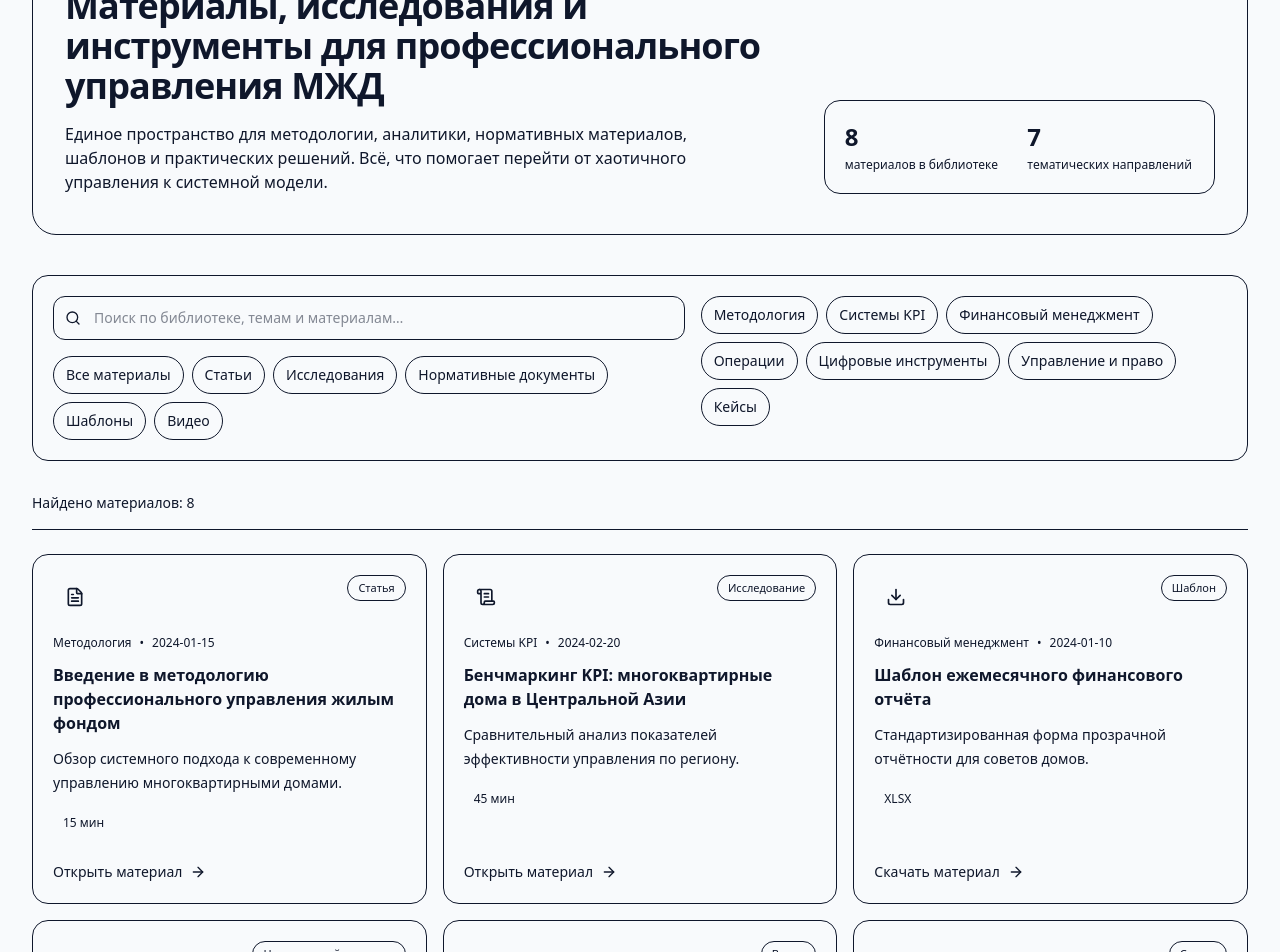
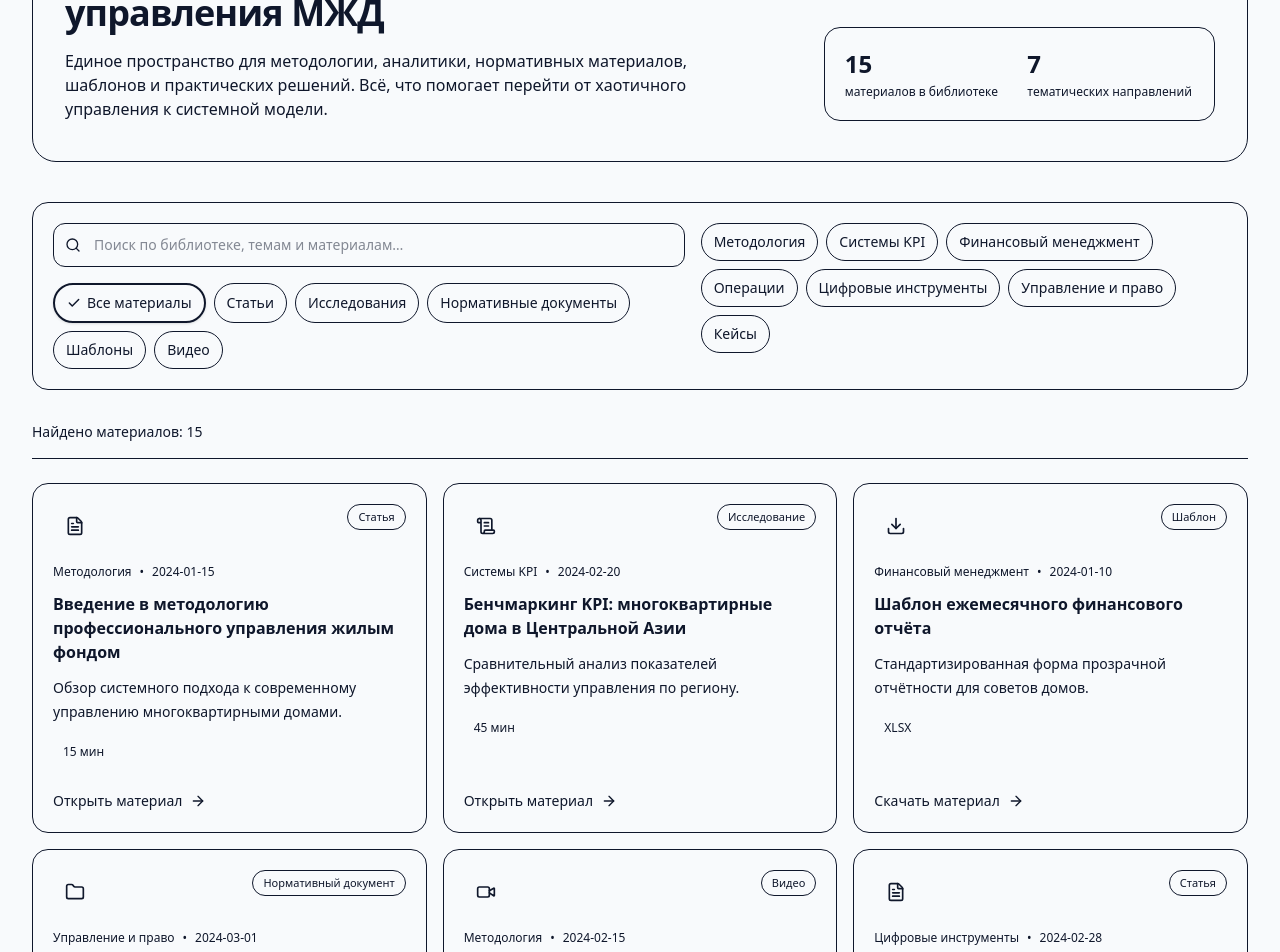
Before and after one commit to zairziyamdun/-akyl-, a Next.js app in the folder frontend/: page /library in a window 1280 px wide. Shown: the part 1520-2472 px from the top of the page. Built offline with nearby package versions, Linux system fonts and the light colour scheme.

Commit message:
standardize container width and horizontal spacing

```diff
--- a/frontend/app/library/page.tsx
+++ b/frontend/app/library/page.tsx
@@ -5,12 +5,10 @@ import { LibraryMain } from "@/components/sections/library/LibraryMain";
 
 export default function LibraryPage() {
   return (
-    <div className="min-h-screen bg-background">
-      <main className="pt-[73px]">
+    <div>
         <LibraryHero />
         <LibraryFeaturedBook />
         <LibraryMain />
-      </main>
     </div>
   );
 }
--- a/frontend/components/sections/library/LibraryMain.tsx
+++ b/frontend/components/sections/library/LibraryMain.tsx
@@ -4,6 +4,7 @@ import { useMemo, useState } from "react";
 import {
   ArrowRight,
   BookOpen,
+  Check,
   Download,
   FileText,
   Folder,
@@ -21,6 +22,15 @@ import {
   typeLabelsRu,
   type LibraryItemType,
 } from "./libraryContent";
+
+const filterChipBase =
+  "inline-flex items-center gap-1.5 rounded-full px-3 py-2 text-sm font-medium transition-[color,background-color,border-color,box-shadow] duration-200";
+
+const filterChipActive =
+  "border-2 border-foreground/80 bg-foreground text-background shadow-sm";
+
+const filterChipInactive =
+  "border border-border bg-background text-muted-foreground hover:border-muted-foreground/30 hover:bg-muted hover:text-foreground";
 
 function getTypeIcon(type: LibraryItemType) {
   switch (type) {
@@ -127,13 +137,18 @@ export function LibraryMain() {
                     <button
                       key={type.id}
                       type="button"
+                      aria-pressed={isActive}
                       onClick={() => setActiveType(type.id)}
-                      className={`rounded-full border px-3 py-2 text-sm transition ${
-                        isActive
-                          ? "border-foreground/15 bg-foreground/10 text-foreground"
-                          : "border-border bg-background text-muted-foreground hover:bg-muted hover:text-foreground"
+                      className={`${filterChipBase} ${
+                        isActive ? filterChipActive : filterChipInactive
                       }`}
                     >
+                      {isActive ? (
+                        <Check
+                          className="size-3.5 shrink-0 stroke-[2.5]"
+                          aria-hidden
+                        />
+                      ) : null}
                       {type.name}
                     </button>
                   );
@@ -150,15 +165,20 @@ export function LibraryMain() {
                     <button
                       key={topic.name}
                       type="button"
+                      aria-pressed={isActive}
                       onClick={() =>
                         setActiveTopic(isActive ? null : topic.name)
                       }
-                      className={`rounded-full border px-3 py-2 text-sm transition ${
-                        isActive
-                          ? "border-foreground/15 bg-foreground/10 text-foreground"
-                          : "border-border bg-background text-muted-foreground hover:bg-muted hover:text-foreground"
+                      className={`${filterChipBase} ${
+                        isActive ? filterChipActive : filterChipInactive
                       }`}
                     >
+                      {isActive ? (
+                        <Check
+                          className="size-3.5 shrink-0 stroke-[2.5]"
+                          aria-hidden
+                        />
+                      ) : null}
                       {topic.name}
                     </button>
                   );
@@ -192,7 +212,7 @@ export function LibraryMain() {
             </button>
           )}
         </div>
-
+        {/* Список материалов */}
         {filteredItems.length > 0 ? (
           <div className="grid gap-4 md:grid-cols-2 xl:grid-cols-3">
             {filteredItems.map((item) => {
@@ -272,7 +292,7 @@ export function LibraryMain() {
             </p>
           </div>
         )}
-
+        {/* Подписка на обновления */}
         <div className="mt-10 rounded-3xl border border-border bg-muted/50 p-6 md:p-8">
           <div className="grid gap-6 lg:grid-cols-[1fr_340px] lg:items-center">
             <div>
--- a/frontend/components/sections/library/libraryContent.ts
+++ b/frontend/components/sections/library/libraryContent.ts
@@ -128,6 +128,77 @@ export const libraryItems: LibraryItem[] = [
     readTime: "35 мин",
     date: "2024-03-10",
   },
+  {
+    id: 9,
+    type: "research",
+    title:
+      "Бенчмаркинг KPI: многоквартирные дома в Центральной Азии",
+    topic: "Системы KPI",
+    description:
+      "Сравнительный анализ показателей эффективности управления по региону.",
+    readTime: "45 мин",
+    date: "2024-02-20",
+  },
+  {
+    id: 10,
+    type: "template",
+    title: "Шаблон ежемесячного финансового отчёта",
+    topic: "Финансовый менеджмент",
+    description:
+      "Стандартизированная форма прозрачной отчётности для советов домов.",
+    format: "XLSX",
+    date: "2024-01-10",
+  },
+  {
+    id: 11,
+    type: "regulation",
+    title: "Свод требований жилищного законодательства",
+    topic: "Управление и право",
+    description:
+      "Обзор правовых требований к управляющим организациям в действующем законодательстве.",
+    readTime: "20 мин",
+    date: "2024-03-01",
+  },
+  {
+    id: 12,
+    type: "video",
+    title: "Обзор визуального атласа",
+    topic: "Методология",
+    description:
+      "Видеоинструкция по навигации и использованию схем визуального атласа.",
+    duration: "12 мин",
+    date: "2024-02-15",
+  },
+  {
+    id: 13,
+    type: "article",
+    title: "Внедрение систем цифрового мониторинга",
+    topic: "Цифровые инструменты",
+    description:
+      "Пошаговое руководство для управляющих компаний, внедряющих цифровую аналитику.",
+    readTime: "18 мин",
+    date: "2024-02-28",
+  },
+  {
+    id: 14,
+    type: "template",
+    title: "Оценочная карта подрядчиков",
+    topic: "Операции",
+    description:
+      "Шаблон оценки работы подрядчиков по ключевым показателям.",
+    format: "PDF",
+    date: "2024-01-25",
+  },
+  {
+    id: 15,
+    type: "research",
+    title: "Анализ опросов удовлетворённости жильцов",
+    topic: "Кейсы",
+    description:
+      "Результаты исследований опросов в 50 управляемых домах.",
+    readTime: "35 мин",
+    date: "2024-03-10",
+  },
 ];
 
 export const typeLabelsRu: Record<LibraryItemType, string> = {
--- a/frontend/components/ui/Container.tsx
+++ b/frontend/components/ui/Container.tsx
@@ -9,7 +9,7 @@ type ContainerProps = {
 
 export function Container({ children, className }: ContainerProps) {
   return (
-    <div className={cn("mx-auto w-full max-w-6xl px-4", className)}>
+    <div className={cn("mx-auto w-full max-w-7xl px-6 lg:px-8", className)}>
       {children}
     </div>
   );
```
